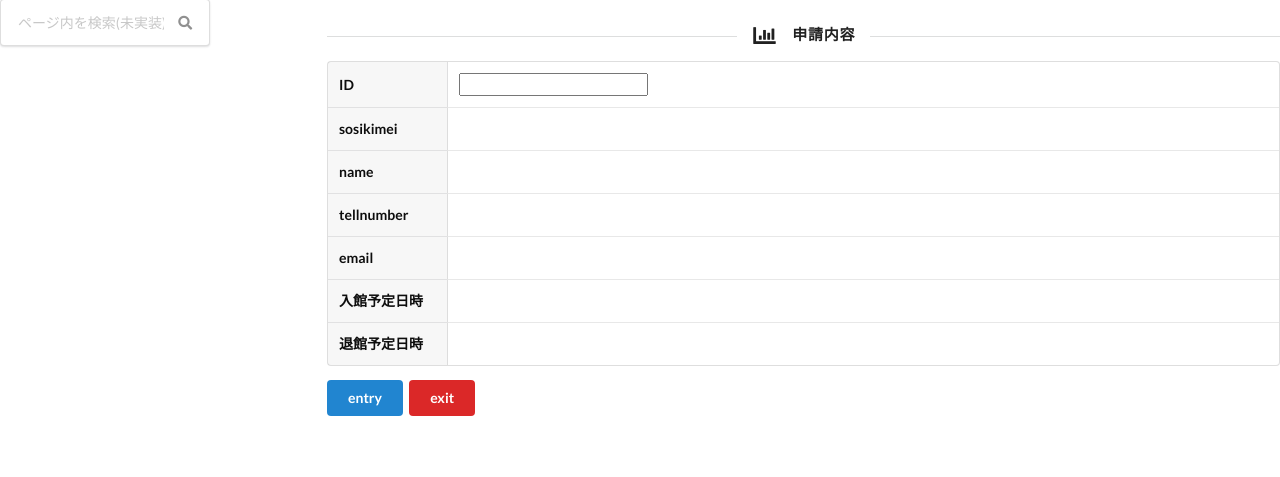
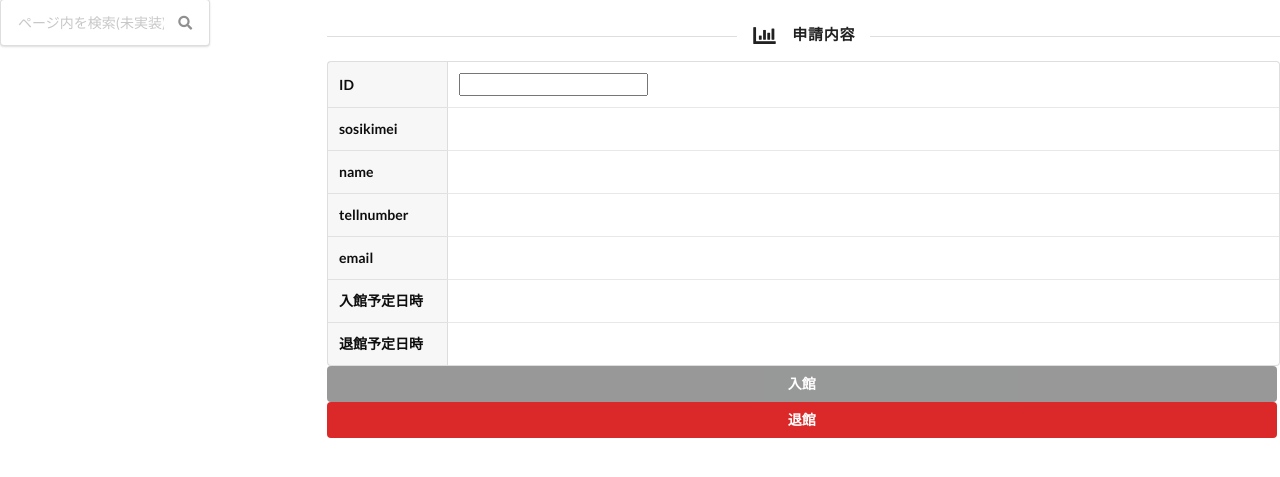
Before and after one commit to t17cs015/T01_deploy, a Django app: template management_system/templates/management_system/request_performance.html in a window 1280 px wide. Shown: the part 64-541 px from the top of the page. Run offline with Django 3.2, Linux system fonts and the light colour scheme; the template is opened without the code that fills it: values that come from a table or form of the project are taken from there, others are empty; parts of the project's set-up code (start-up, migrations or seed data) failed here and were passed over; some libraries are stand-ins or nearby versions.

Commit message:
[fix] ボタンがformの中にあることを修正
修正によりボタンで挙動を変えることができるようになった

```diff
--- a/management_system/templates/management_system/request_performance.html
+++ b/management_system/templates/management_system/request_performance.html
@@ -3,7 +3,7 @@
  {% block title %} Performance {% endblock %}
 
  {% block main %}
- <form method='post'>
+ <form method='post' id='send'>
  {% csrf_token %}
 
 <h4 class="ui horizontal divider header"><i class="bar chart icon"></i> 申請内容 </h4>
@@ -39,9 +39,13 @@
     </tr>
   </tbody>
 </table>
-
-<button class="ui blue button" type = "submit/" value = 'hello' onclick='return confirm("本当に削除しますか？");'><font style="vertical-align: inherit;"><font style="vertical-align: inherit;">entry</font></font></button>
-<button class="ui red button" type = "subumit/"><font style="vertical-align: inherit;"><font style="vertical-align: inherit;">exit</font></font></button>
+</form>
+{% ifequal form_message "入館" %}
+<button class="ui blue button" type = "submit/" value = 'enter' onclick='return confirm("入館します");' form = 'send'><font style="vertical-align: inherit;"><font style="vertical-align: inherit;">入館 </font></font></button>
+<button class="ui black button" disabled="disabled"><font style="vertical-align: inherit;"><font style="vertical-align: inherit;">退館</font></font></button>
+{% else %}
+<button class="ui black button" type = "subumit/" disabled="disabled"><font style="vertical-align: inherit;"><font style="vertical-align: inherit;">入館</font></font></button>
+<button class="ui red button" value = 'enter' onclick='return confirm("退館します");'form = 'send'><font style="vertical-align: inherit;"><font style="vertical-align: inherit;">退館 </font></font></button>
+{%endifequal%}
 <!-- <input type='submit'/> -->
- </form>
  {% endblock %}
--- a/management_system/urls.py
+++ b/management_system/urls.py
@@ -1,5 +1,9 @@
 from django.urls import path
+<<<<<<< Updated upstream
 from .views import RequestAddView , RequestMainView ,RequestPerformanceView , RequestLoginView
+=======
+from .views import RequestAddView , RequestMainView ,RequestPerformanceView , RequestLoginView
+>>>>>>> Stashed changes
 
 from . import views
 
```
Also changed, not shown: management_system/views.py (line endings or trailing spaces).
